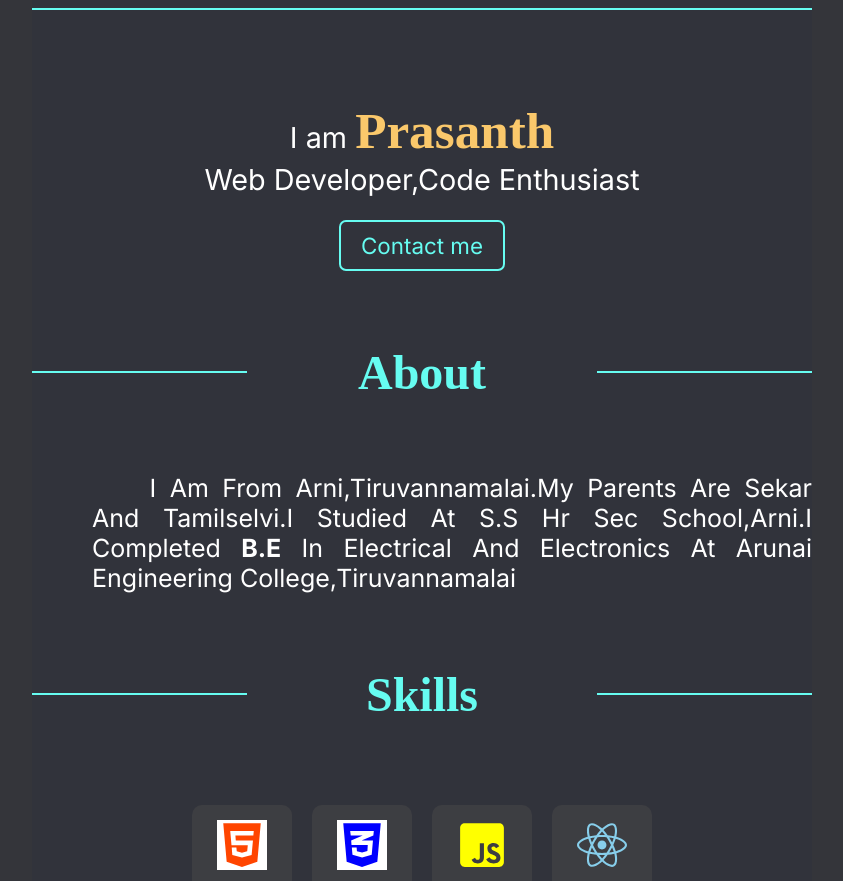
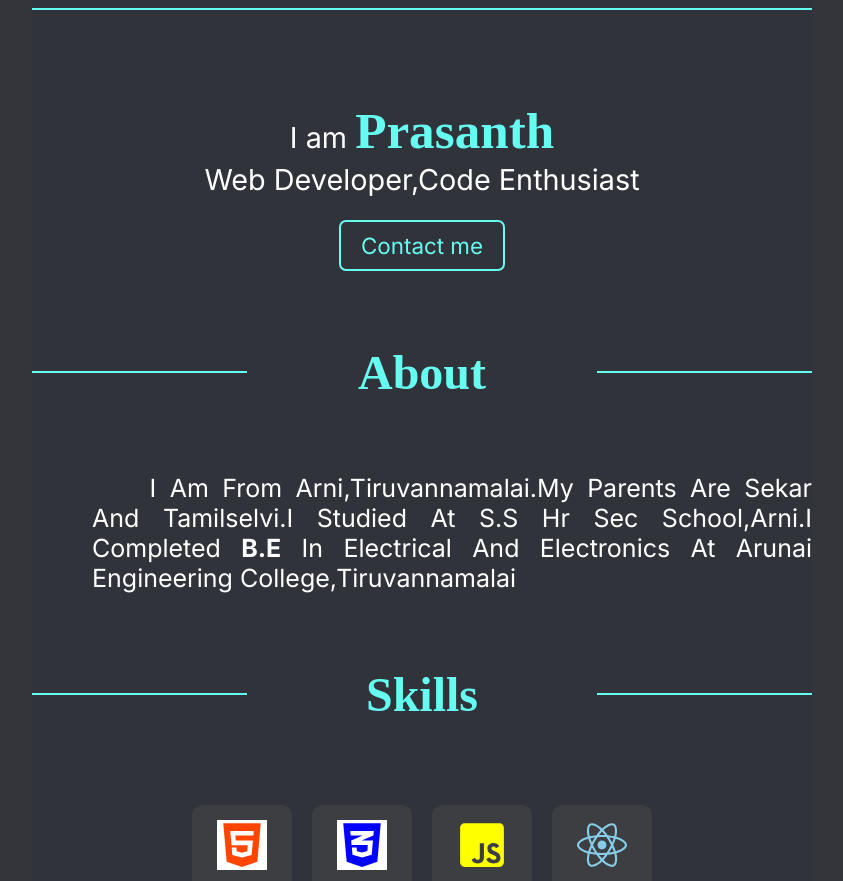
Before and after one commit to Mass15/next_portfolio_netlify, a Next.js app: page / in a window 1280 px wide. Shown: the part 1932-2813 px from the top of the page, without its empty margins (218-1061 px from the left). Built offline with nearby package versions, Linux system fonts and the light colour scheme.

Commit message:
Update intro.scss

```diff
--- a/app/styles/intro.scss
+++ b/app/styles/intro.scss
@@ -21,7 +21,7 @@ section#intro.visible p{
     top:0
 }
 section#intro span{
-    color:#fac86b;
+    color:$gold;
     font-family: 'Source Serif Pro',serif;
     font-size: 3.2rem;
     font-weight: 600;
```
